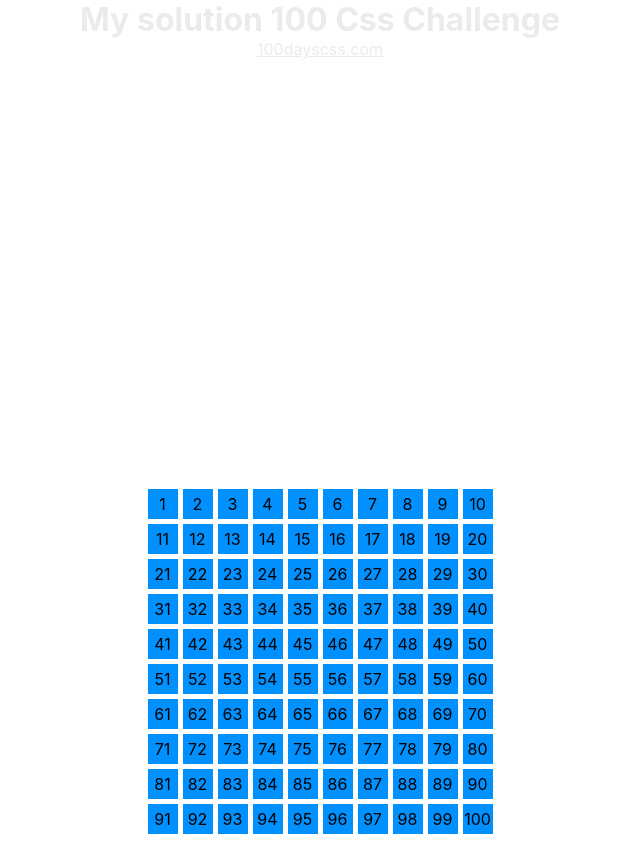
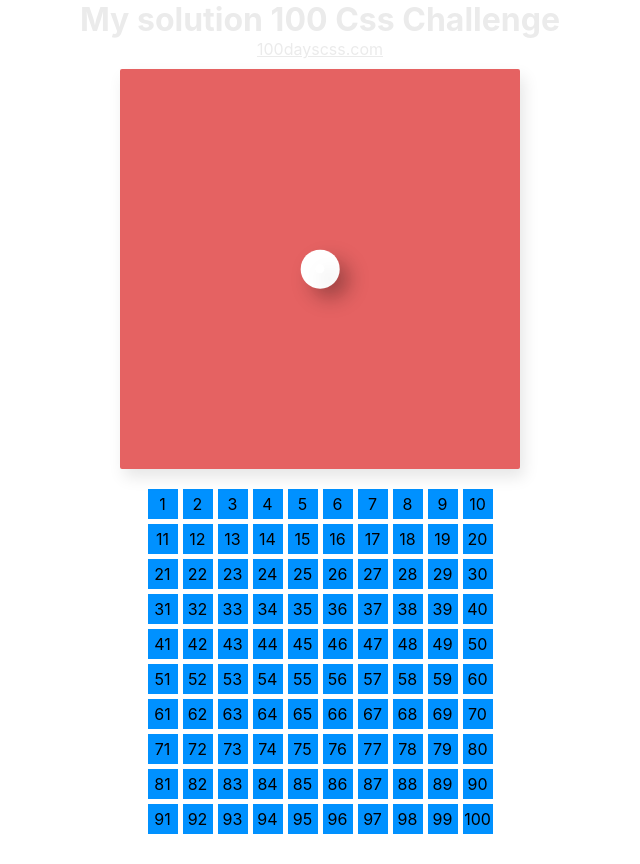
Before and after one commit to elVengador/100DaysCssChallenge, a React (Vite) app: page / in a window 1280 px wide. Both pictures are taken after a click on the element "Loading". Shown: the whole page, without its empty margins (320-960 px from the left). Built offline with nearby package versions, Linux system fonts and the light colour scheme.

Commit message:
challenge day4

```diff
--- /dev/null
+++ b/src/Frame/Frame.jsx
@@ -0,0 +1,45 @@
+import React from 'react'
+import styled from 'styled-components'
+
+export const Frame = ({ style = {}, children = null }) => {
+    const Frame = styled.div`
+    position: absolute;
+    top: 50%;
+    left: 50%;
+    width: 400px;
+    height: 400px;
+    margin-top: -200px;
+    margin-left: -200px;
+    border-radius: 2px;
+    box-shadow: 4px 8px 16px 0 rgba(0, 0, 0, 0.1);
+    overflow: hidden;
+    background: #fff;
+    color: #333;
+    font-family: 'Open Sans', Helvetica, sans-serif;
+    -webkit-font-smoothing: antialiased;
+    -moz-osx-font-smoothing: grayscale;
+    background-image: linear-gradient(
+        45deg,
+        hsl(246deg 48% 42%) 0%,
+        hsl(235deg 37% 48%) 20%,
+        hsl(221deg 38% 51%) 40%,
+        hsl(207deg 42% 53%) 60%,
+        hsl(194deg 47% 55%) 80%,
+        hsl(182deg 54% 55%) 100%
+        );
+    `
+    const Center = styled.div`
+        position: absolute;
+        top: 50%;
+        left: 50%;
+        transform: translate(-50%, -50%);
+    `
+
+    return (
+        <Frame className='frame' style={style}>
+            <Center className='center' >
+                {children}
+            </Center>
+        </Frame>
+    )
+}
--- a/src/Home/Home.jsx
+++ b/src/Home/Home.jsx
@@ -3,6 +3,7 @@ import styled from 'styled-components'
 import { OneHundredCssChallenge } from '../challenges/Day1/OneHundredCssChallenge'
 import { MenuIcon } from '../challenges/Day2/MenuIcon'
 import { Pyramide } from '../challenges/Day3/Pyramide'
+import { Loading } from '../challenges/Day4/Loading'
 
 const challenges = [
     {
@@ -19,6 +20,11 @@ const challenges = [
         name: 'Pyramide',
         label: '3',
         component: <Pyramide />
+    },
+    {
+        name: 'Loading',
+        label: '4',
+        component: <Loading />
     },
 ]
 
--- /dev/null
+++ b/src/challenges/Day4/Loading.css
@@ -0,0 +1,112 @@
+.loading {
+    position: relative;
+    /* width: 100%;
+    height: 100%; */
+}
+
+.loading .circle-lg {
+    width: 90px;
+    height: 90px;
+    position: absolute;
+    transform: translate(-50%, -50%);
+    border-radius: 50%;
+    background-color: #fff;
+    box-shadow: 10px 10px 20px rgba(0, 0, 0, 0.282);
+    animation: circle-lg 4s infinite;
+    animation-timing-function: ease-out;
+}
+
+.loading .circle-md {
+    width: 60px;
+    height: 60px;
+    position: absolute;
+    transform: translate(-50%, -50%);
+    border-radius: 50%;
+    background-color: #fff;
+    box-shadow: 10px 10px 20px rgba(0, 0, 0, 0.282);
+    animation: circle-md 4s infinite;
+    animation-timing-function: ease-out;
+}
+
+.loading .circle-sm {
+    width: 30px;
+    height: 30px;
+    position: absolute;
+    transform: translate(-50%, -50%);
+    border-radius: 50%;
+    background-color: #fff;
+    box-shadow: 10px 10px 20px rgba(0, 0, 0, 0.282);
+    animation: circle-sm 4s infinite;
+    animation-timing-function: ease-out;
+}
+
+@keyframes circle-lg {
+    0% {
+        width: 0px;
+        height: 0px;
+    }
+
+    50% {
+        width: 90px;
+        height: 90px;
+    }
+
+    100% {
+        width: 0px;
+        height: 0px;
+    }
+}
+
+@keyframes circle-md {
+    0% {
+        width: 0px;
+        height: 0px;
+    }
+
+    20% {
+        width: 0px;
+        height: 0px;
+    }
+
+    50% {
+        width: 60px;
+        height: 60px;
+    }
+
+    80% {
+        width: 0px;
+        height: 0px;
+    }
+
+    100% {
+        width: 0px;
+        height: 0px;
+    }
+}
+
+@keyframes circle-sm {
+    0% {
+        width: 0px;
+        height: 0px;
+    }
+
+    40% {
+        width: 0px;
+        height: 0px;
+    }
+
+    50% {
+        width: 30px;
+        height: 30px;
+    }
+
+    60% {
+        width: 0px;
+        height: 0px;
+    }
+
+    100% {
+        width: 0px;
+        height: 0px;
+    }
+}
--- /dev/null
+++ b/src/challenges/Day4/Loading.jsx
@@ -0,0 +1,16 @@
+import React from 'react'
+import './Loading.css'
+
+import { Frame } from '../../Frame/Frame'
+
+export const Loading = () => {
+    return (
+        <Frame style={{ background: '#E56262' }}>
+            <div className="loading">
+                <div className="circle-lg"></div>
+                <div className="circle-md"></div>
+                <div className="circle-sm"></div>
+            </div>
+        </Frame>
+    )
+}
```
